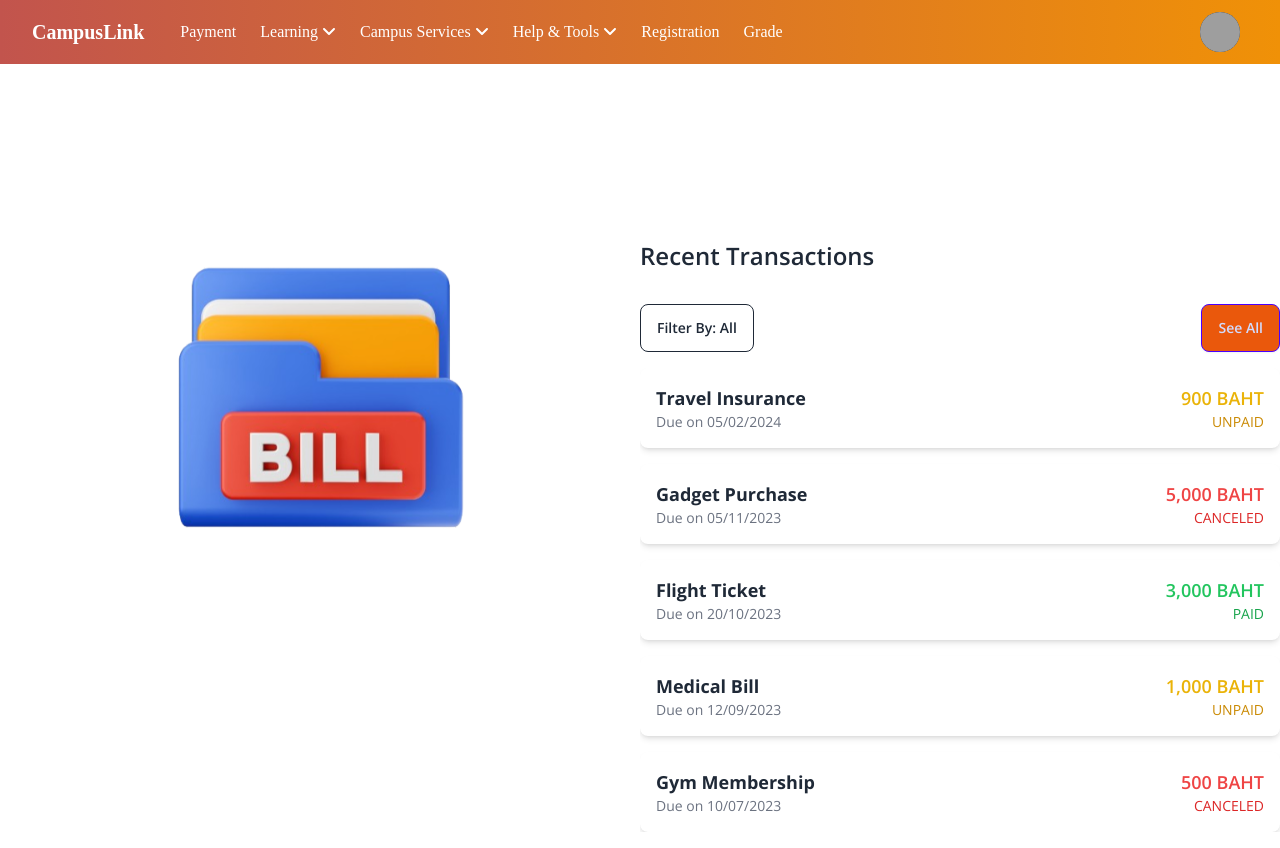
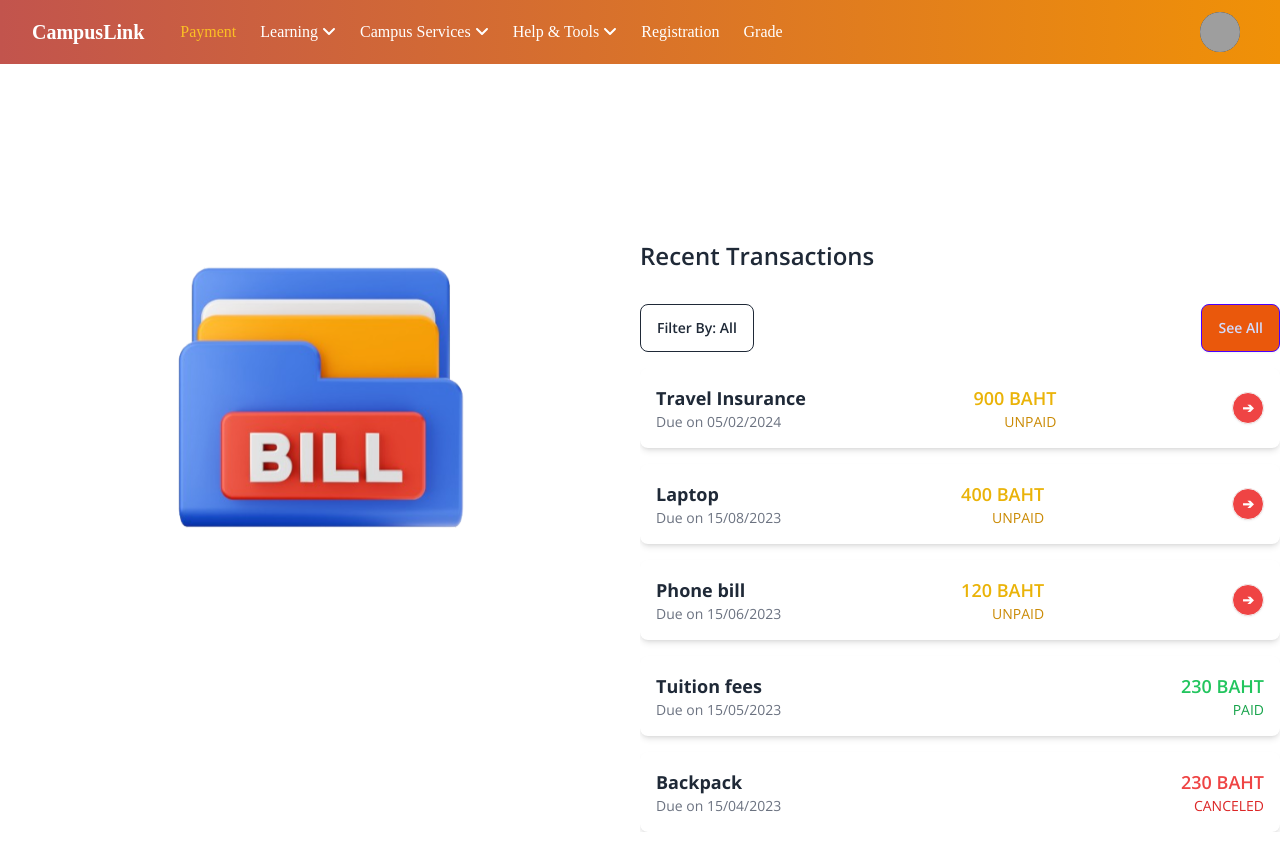
Before and after one commit to KMUTT-CampusLink/campus-client, a React (Vite) app: page /payment in a window 1280 px wide. Built offline with nearby package versions, Linux system fonts and the light colour scheme; grey boxes are pictures that could not be loaded; a web font is replaced by a local one.

Commit message:
Full Finish InvoiceCenterPage

```diff
--- a/package.json
+++ b/package.json
@@ -15,13 +15,14 @@
     "@fortawesome/free-regular-svg-icons": "^6.6.0",
     "@fortawesome/free-solid-svg-icons": "^6.6.0",
     "@fortawesome/react-fontawesome": "^0.2.2",
+    "@heroicons/react": "^2.1.5",
     "@hookform/resolvers": "^3.9.0",
     "@tanstack/react-query": "^5.56.2",
     "axios": "^1.7.7",
     "react": "^18.3.1",
     "react-dom": "^18.3.1",
     "react-hook-form": "^7.53.0",
-    "react-router-dom": "^6.26.2",
+    "react-router-dom": "^6.27.0",
     "uuid": "^10.0.0",
     "zod": "^3.23.8"
   },
--- a/src/modules/payment/components/AllTransactions.jsx
+++ b/src/modules/payment/components/AllTransactions.jsx
@@ -1,10 +1,21 @@
 // AllTransactions.jsx
-import React from 'react';
+import React from "react";
+import { useNavigate } from "react-router-dom";
 
-const AllTransactions = ({ transactions, filterAll, setFilterAll, isAscending, setIsAscending, setShowAll }) => {
-  const filteredAllTransactions = filterAll === "All"
-    ? transactions
-    : transactions.filter((transaction) => transaction.status === filterAll);
+const AllTransactions = ({
+  transactions,
+  filterAll,
+  setFilterAll,
+  isAscending,
+  setIsAscending,
+  setShowAll,
+}) => {
+  const navigate = useNavigate();
+
+  const filteredAllTransactions =
+    filterAll === "All"
+      ? transactions
+      : transactions.filter((transaction) => transaction.status === filterAll);
 
   const sortedTransactions = filteredAllTransactions.sort((a, b) => {
     return isAscending
@@ -12,12 +23,31 @@ const AllTransactions = ({ transactions, filterAll, setFilterAll, isAscending, s
       : new Date(b.issue_date) - new Date(a.issue_date);
   });
 
+  // Utility function to format the timestamp to DD/MM/YYYY
+  const formatDate = (timestamp) => {
+    const date = new Date(timestamp);
+    const day = date.getDate().toString().padStart(2, "0");
+    const month = (date.getMonth() + 1).toString().padStart(2, "0");
+    const year = date.getFullYear();
+    return `${day}/${month}/${year}`;
+  };
+
+  const handleArrowClick = (transaction) => {
+    if (transaction.status === "Unpaid") {
+      navigate(`/payment-invoice/${transaction.id}`);
+    }
+  };
+
   return (
     <div className="fixed right-0 top-0 z-50 bg-white h-screen w-full max-w-full p-4 lg:max-w-md lg:p-8 overflow-y-auto transition-transform duration-500 ease-in-out">
       <div className="flex justify-between items-center mb-6">
         <h2 className="text-xl lg:text-2xl font-semibold">All Transactions</h2>
         {/* X button to close the modal */}
-        <button className="text-gray-500 text-xl font-bold" onClick={() => setShowAll(false)}>
+        <button
+          className="text-gray-500 text-xl font-bold"
+          onClick={() => setShowAll(false)}
+          aria-label="Close"
+        >
           &times;
         </button>
       </div>
@@ -27,34 +57,80 @@ const AllTransactions = ({ transactions, filterAll, setFilterAll, isAscending, s
           <label tabIndex={0} className="btn btn-outline">
             Filter By: {filterAll}
           </label>
-          <ul tabIndex={0} className="dropdown-content menu p-2 shadow bg-base-100 rounded-box w-52">
-            <li><a onClick={() => setFilterAll("All")}>All</a></li>
-            <li><a onClick={() => setFilterAll("Paid")}>Paid</a></li>
-            <li><a onClick={() => setFilterAll("Unpaid")}>Unpaid</a></li>
-            <li><a onClick={() => setFilterAll("Canceled")}>Canceled</a></li>
+          <ul
+            tabIndex={0}
+            className="dropdown-content menu p-2 shadow bg-base-100 rounded-box w-52"
+          >
+            <li>
+              <a onClick={() => setFilterAll("All")}>All</a>
+            </li>
+            <li>
+              <a onClick={() => setFilterAll("Paid")}>Paid</a>
+            </li>
+            <li>
+              <a onClick={() => setFilterAll("Unpaid")}>Unpaid</a>
+            </li>
+            <li>
+              <a onClick={() => setFilterAll("Canceled")}>Canceled</a>
+            </li>
           </ul>
         </div>
 
-        <button className="btn btn-outline mt-4 lg:mt-0" onClick={() => setIsAscending(!isAscending)}>
+        <button
+          className="btn btn-outline mt-4 lg:mt-0"
+          onClick={() => setIsAscending(!isAscending)}
+        >
           {isAscending ? "Ascending" : "Descending"}
         </button>
       </div>
 
       <div className="space-y-4 overflow-scroll">
         {sortedTransactions.map((transaction, index) => (
-          <div key={index} className="bg-white p-4 rounded-lg shadow-md flex justify-between items-center">
+          <div
+            key={index}
+            className="bg-white p-4 rounded-lg shadow-md flex justify-between items-center"
+          >
             <div>
               <h3 className="text-lg font-bold">{transaction.title}</h3>
-              <p className="text-sm text-gray-500">Due on {transaction.dueDate}</p>
+              <p className="text-sm text-gray-500">
+                Due on {formatDate(transaction.due_date)}
+              </p>
             </div>
             <div className="text-right">
-              <p className={`text-lg font-semibold ${transaction.status === "Paid" ? "text-green-500" : transaction.status === "Canceled" ? "text-red-500" : "text-yellow-500"}`}>
-                {transaction.amount}
+              <p
+                className={`text-lg font-semibold ${
+                  transaction.status === "Paid"
+                    ? "text-green-500"
+                    : transaction.status === "Canceled"
+                    ? "text-red-500"
+                    : "text-yellow-500"
+                }`}
+              >
+                {`${transaction.amount} BAHT`}
               </p>
-              <p className={`text-sm ${transaction.status === "Paid" ? "text-green-600" : transaction.status === "Canceled" ? "text-red-600" : "text-yellow-600"}`}>
+              <p
+                className={`text-sm ${
+                  transaction.status === "Paid"
+                    ? "text-green-600"
+                    : transaction.status === "Canceled"
+                    ? "text-red-600"
+                    : "text-yellow-600"
+                }`}
+              >
                 {transaction.status.toUpperCase()}
               </p>
             </div>
+
+            {/* Add Arrow for Unpaid Transactions */}
+            {transaction.status === "Unpaid" && (
+              <button
+                className="btn btn-sm btn-circle bg-red-500 hover:bg-red-600 text-white ml-2"
+                onClick={() => handleArrowClick(transaction)}
+                aria-label="Pay Now"
+              >
+                ➔
+              </button>
+            )}
           </div>
         ))}
       </div>
--- a/src/modules/payment/components/RecentTransactions.jsx
+++ b/src/modules/payment/components/RecentTransactions.jsx
@@ -1,16 +1,41 @@
 // RecentTransactions.jsx
-import React from 'react';
+import React from "react";
+import { useNavigate } from "react-router-dom";
 
-const RecentTransactions = ({ transactions, filterRecent, setFilterRecent, setShowAll }) => {
+const RecentTransactions = ({
+  transactions,
+  filterRecent,
+  setFilterRecent,
+  setShowAll,
+}) => {
+  const navigate = useNavigate();
+
   const filteredRecentTransactions =
     filterRecent === "All"
       ? transactions
-      : transactions.filter((transaction) => transaction.status === filterRecent);
+      : transactions.filter(
+          (transaction) => transaction.status === filterRecent
+        );
 
   const sortedTransactions = filteredRecentTransactions.sort(
     (a, b) => new Date(b.issue_date) - new Date(a.issue_date)
   );
   const recentTransactions = sortedTransactions.slice(0, 5);
+
+  // Utility function to format the timestamp to DD/MM/YYYY
+  const formatDate = (timestamp) => {
+    const date = new Date(timestamp);
+    const day = date.getDate().toString().padStart(2, "0");
+    const month = (date.getMonth() + 1).toString().padStart(2, "0");
+    const year = date.getFullYear();
+    return `${day}/${month}/${year}`;
+  };
+
+  const handleArrowClick = (transaction) => {
+    if (transaction.status === "Unpaid") {
+      navigate(`/payment-invoice/${transaction.id}`);
+    }
+  };
 
   return (
     <div className="w-full lg:w-1/2 mt-10 lg:mt-32 mb-auto lg:h-[80vh] overflow-scroll">
@@ -23,35 +48,81 @@ const RecentTransactions = ({ transactions, filterRecent, setFilterRecent, setSh
           <label tabIndex={0} className="btn btn-outline">
             Filter By: {filterRecent}
           </label>
-          <ul tabIndex={0} className="dropdown-content menu p-2 shadow bg-base-100 rounded-box w-52">
-            <li><a onClick={() => setFilterRecent("All")}>All</a></li>
-            <li><a onClick={() => setFilterRecent("Paid")}>Paid</a></li>
-            <li><a onClick={() => setFilterRecent("Unpaid")}>Unpaid</a></li>
-            <li><a onClick={() => setFilterRecent("Canceled")}>Canceled</a></li>
+          <ul
+            tabIndex={0}
+            className="dropdown-content menu p-2 shadow bg-base-100 rounded-box w-52"
+          >
+            <li>
+              <a onClick={() => setFilterRecent("All")}>All</a>
+            </li>
+            <li>
+              <a onClick={() => setFilterRecent("Paid")}>Paid</a>
+            </li>
+            <li>
+              <a onClick={() => setFilterRecent("Unpaid")}>Unpaid</a>
+            </li>
+            <li>
+              <a onClick={() => setFilterRecent("Canceled")}>Canceled</a>
+            </li>
           </ul>
         </div>
 
         {/* See All Button */}
-        <button className="btn btn-primary bg-orange-600 mt-4 lg:mt-0" onClick={() => setShowAll(true)}>
+        <button
+          className="btn btn-primary bg-orange-600 mt-4 lg:mt-0"
+          onClick={() => setShowAll(true)}
+        >
           See All
         </button>
       </div>
 
       <div className={`space-y-4 h-min overflow-scroll`}>
         {recentTransactions.map((transaction, index) => (
-          <div key={index} className="bg-white p-4 rounded-lg shadow-md flex justify-between ">
+          <div
+            key={index}
+            className="bg-white p-4 rounded-lg shadow-md flex justify-between items-center"
+          >
             <div>
               <h3 className="text-lg font-bold">{transaction.title}</h3>
-              <p className="text-sm text-gray-500">Due on {transaction.dueDate}</p>
+              <p className="text-sm text-gray-500">
+                Due on {formatDate(transaction.due_date)}
+              </p>
             </div>
             <div className="text-right">
-              <p className={`text-lg font-semibold ${transaction.status === "Paid" ? "text-green-500" : transaction.status === "Canceled" ? "text-red-500" : "text-yellow-500"}`}>
-                {transaction.amount}
+              <p
+                className={`text-lg font-semibold ${
+                  transaction.status === "Paid"
+                    ? "text-green-500"
+                    : transaction.status === "Canceled"
+                    ? "text-red-500"
+                    : "text-yellow-500"
+                }`}
+              >
+                {`${transaction.amount} BAHT`}
               </p>
-              <p className={`text-sm ${transaction.status === "Paid" ? "text-green-600" : transaction.status === "Canceled" ? "text-red-600" : "text-yellow-600"}`}>
+              <p
+                className={`text-sm ${
+                  transaction.status === "Paid"
+                    ? "text-green-600"
+                    : transaction.status === "Canceled"
+                    ? "text-red-600"
+                    : "text-yellow-600"
+                }`}
+              >
                 {transaction.status.toUpperCase()}
               </p>
             </div>
+
+            {/* Add Arrow for Unpaid Transactions */}
+            {transaction.status === "Unpaid" && (
+              <button
+                className="btn btn-sm btn-circle bg-red-500 hover:bg-red-600 text-white ml-2"
+                onClick={() => handleArrowClick(transaction)}
+                aria-label="Pay Now"
+              >
+                ➔
+              </button>
+            )}
           </div>
         ))}
       </div>
--- /dev/null
+++ b/src/modules/payment/components/Transaction.jsx
@@ -0,0 +1,69 @@
+// MockTransactions.jsx
+export const transactions = [
+    {
+      id: "1", // varchar(50)
+      user_id: 1001, // integer
+      issued_by: "President Building", // varchar(50)
+      issue_date: "2023-08-01T00:00:00Z", // timestamp
+      due_date: "2023-08-15T00:00:00Z", // timestamp
+      paid_date: null, // timestamp (can be null if unpaid)
+      amount: 400.00, // decimal(10,2)
+      title: "Laptop", // varchar(100)
+      status: "Unpaid", // payment_status_enum (can be 'Paid', 'Unpaid', 'Canceled')
+      created_at: "2023-07-25T00:00:00Z", // timestamp
+      updated_at: "2023-07-30T00:00:00Z", // timestamp
+    },
+    {
+      id: "2",
+      user_id: 1002,
+      issued_by: "Finance Office",
+      issue_date: "2023-05-01T00:00:00Z",
+      due_date: "2023-05-15T00:00:00Z",
+      paid_date: "2023-05-10T00:00:00Z",
+      amount: 230.00,
+      title: "Tuition fees",
+      status: "Paid",
+      created_at: "2023-04-15T00:00:00Z",
+      updated_at: "2023-05-10T00:00:00Z",
+    },
+    {
+      id: "3",
+      user_id: 1003,
+      issued_by: "Bookstore",
+      issue_date: "2023-04-01T00:00:00Z",
+      due_date: "2023-04-15T00:00:00Z",
+      paid_date: null,
+      amount: 230.00,
+      title: "Backpack",
+      status: "Canceled",
+      created_at: "2023-03-15T00:00:00Z",
+      updated_at: "2023-04-10T00:00:00Z",
+    },
+    {
+      id: "4",
+      user_id: 1004,
+      issued_by: "Telecom Provider",
+      issue_date: "2023-06-01T00:00:00Z",
+      due_date: "2023-06-15T00:00:00Z",
+      paid_date: null,
+      amount: 120.00,
+      title: "Phone bill",
+      status: "Unpaid",
+      created_at: "2023-05-15T00:00:00Z",
+      updated_at: "2023-06-01T00:00:00Z",
+    },
+    {
+      id: "5",
+      user_id: 1005,
+      issued_by: "Insurance Co.",
+      issue_date: "2024-02-01T00:00:00Z",
+      due_date: "2024-02-05T00:00:00Z",
+      paid_date: null,
+      amount: 900.00,
+      title: "Travel Insurance",
+      status: "Unpaid",
+      created_at: "2024-01-15T00:00:00Z",
+      updated_at: "2024-01-25T00:00:00Z",
+    },
+    // Add more data as needed
+  ];
--- a/src/modules/payment/pages/InvoiceCenter.jsx
+++ b/src/modules/payment/pages/InvoiceCenter.jsx
@@ -4,85 +4,12 @@ import NavBar from "../../registration/components/NavBarComponents/NavBar";
 import RecentTransactions from "../components/RecentTransactions";
 import AllTransactions from "../components/AllTransactions";
 import billFolder from "../asset/billfolder2.png";
-
+import { transactions } from "../components/Transaction";
 const InvoiceCenter = () => {
   const [filterRecent, setFilterRecent] = useState("All");
   const [filterAll, setFilterAll] = useState("All");
   const [showAll, setShowAll] = useState(false);
   const [isAscending, setIsAscending] = useState(true);
-
-  const transactions = [
-    {
-      title: "Laptop",
-      issue_date: "2023-05-24",
-      dueDate: "24/05/2023",
-      amount: "230 BAHT",
-      status: "Unpaid",
-    },
-    {
-      title: "Tuition fees",
-      issue_date: "2023-04-24",
-      dueDate: "24/05/2023",
-      amount: "230 BAHT",
-      status: "Paid",
-    },
-    {
-      title: "Backpack",
-      issue_date: "2023-04-24",
-      dueDate: "24/05/2023",
-      amount: "230 BAHT",
-      status: "Canceled",
-    },
-    {
-      title: "Phone bill",
-      issue_date: "2023-06-15",
-      dueDate: "15/06/2023",
-      amount: "120 BAHT",
-      status: "Unpaid",
-    },
-    {
-      title: "Travel Insurance",
-      issue_date: "2024-02-05",
-      dueDate: "05/02/2024",
-      amount: "900 BAHT",
-      status: "Unpaid",
-    },
-    {
-      title: "Subscription Service",
-      issue_date: "2023-01-15",
-      dueDate: "15/02/2023",
-      amount: "150 BAHT",
-      status: "Paid",
-    },
-    {
-      title: "Gym Membership",
-      issue_date: "2023-07-10",
-      dueDate: "10/07/2023",
-      amount: "500 BAHT",
-      status: "Canceled",
-    },
-    {
-      title: "Medical Bill",
-      issue_date: "2023-09-12",
-      dueDate: "12/09/2023",
-      amount: "1,000 BAHT",
-      status: "Unpaid",
-    },
-    {
-      title: "Flight Ticket",
-      issue_date: "2023-10-20",
-      dueDate: "20/10/2023",
-      amount: "3,000 BAHT",
-      status: "Paid",
-    },
-    {
-      title: "Gadget Purchase",
-      issue_date: "2023-11-05",
-      dueDate: "05/11/2023",
-      amount: "5,000 BAHT",
-      status: "Canceled",
-    },
-  ];
 
   return (
     <div className="min-h-screen">
--- /dev/null
+++ b/src/modules/payment/pages/PaymentInvoice.jsx
@@ -0,0 +1,83 @@
+// PaymentInvoice.jsx
+import React from "react";
+import { useParams, useNavigate } from "react-router-dom";
+import { transactions } from "../components/Transaction"; // Import mock data
+import { ArrowLeftIcon } from '@heroicons/react/24/solid';
+
+// Utility function to format the timestamp to DD/MM/YYYY
+const formatDate = (timestamp) => {
+  const date = new Date(timestamp);
+  const day = date.getDate().toString().padStart(2, "0");
+  const month = (date.getMonth() + 1).toString().padStart(2, "0");
+  const year = date.getFullYear();
+  return `${day}/${month}/${year}`;
+};
+
+const PaymentInvoice = () => {
+  const { id } = useParams(); // Get the id from the route
+  const navigate = useNavigate();
+
+  // Find the transaction by id
+  const transaction = transactions.find((t) => t.id === id);
+
+  if (!transaction) {
+    return <p className="text-center mt-10">Transaction not found.</p>;
+  }
+
+  // Assuming amount is the total. If you have a breakdown, adjust accordingly.
+  const subtotal = transaction.amount;
+
+  return (
+    <div className="container mx-auto mt-10 p-6 shadow-lg rounded-lg bg-white max-w-md">
+      {/* Back Button */}
+      <button
+        className="flex items-center text-blue-500 mb-6"
+        onClick={() => navigate(-1)}
+      >
+        <ArrowLeftIcon className="h-5 w-5 mr-2" />
+        Back
+      </button>
+
+      <h1 className="text-2xl font-bold mb-6 text-center">INVOICE</h1>
+
+      {/* Invoice details */}
+      <div className="grid grid-cols-1 gap-4 bg-gray-100 p-4 rounded-lg mb-6">
+        <div>
+          <p className="font-semibold">Issued Date:</p>
+          <p>{formatDate(transaction.issue_date)}</p>
+        </div>
+        <div>
+          <p className="font-semibold">Billed To:</p>
+          <p>{transaction.issued_by}</p>
+        </div>
+        <div>
+          <p className="font-semibold">Invoice ID:</p>
+          <p>{transaction.id}</p>
+        </div>
+        <div>
+          <p className="font-semibold">Due Date:</p>
+          <p>{formatDate(transaction.due_date)}</p>
+        </div>
+      </div>
+
+      {/* Service Details */}
+      <div className="mb-6">
+        <p className="font-semibold">Service:</p>
+        <p>{transaction.title}</p>
+      </div>
+
+      {/* Amount to Pay */}
+      <div className="mb-6">
+        <p className="font-semibold">Amount to Pay:</p>
+        <p className="text-lg">{`${transaction.amount} BAHT`}</p>
+      </div>
+
+      {/* Payment Button */}
+      <button className="btn btn-primary bg-orange-600 w-full py-2">
+        PAY {`${transaction.amount} BAHT`}
+      </button>
+    </div>
+  );
+};
+
+export default PaymentInvoice;
--- a/src/modules/registration/components/NavBarComponents/NavBar.jsx
+++ b/src/modules/registration/components/NavBarComponents/NavBar.jsx
@@ -10,7 +10,7 @@ const NavBar = () => {
   const navigationLinks = [
     {
       name: "Payment",
-      href: "/payment/invoice-center",
+      href: "/payment",
       sublinks: [],
       subhrefs: [],
     },
```
Also changed, not shown: src/modules/payment/routes/PaymentRoutes.jsx (+8 -5 lines), 1 other file (tests, documents, lock files or other folders).
